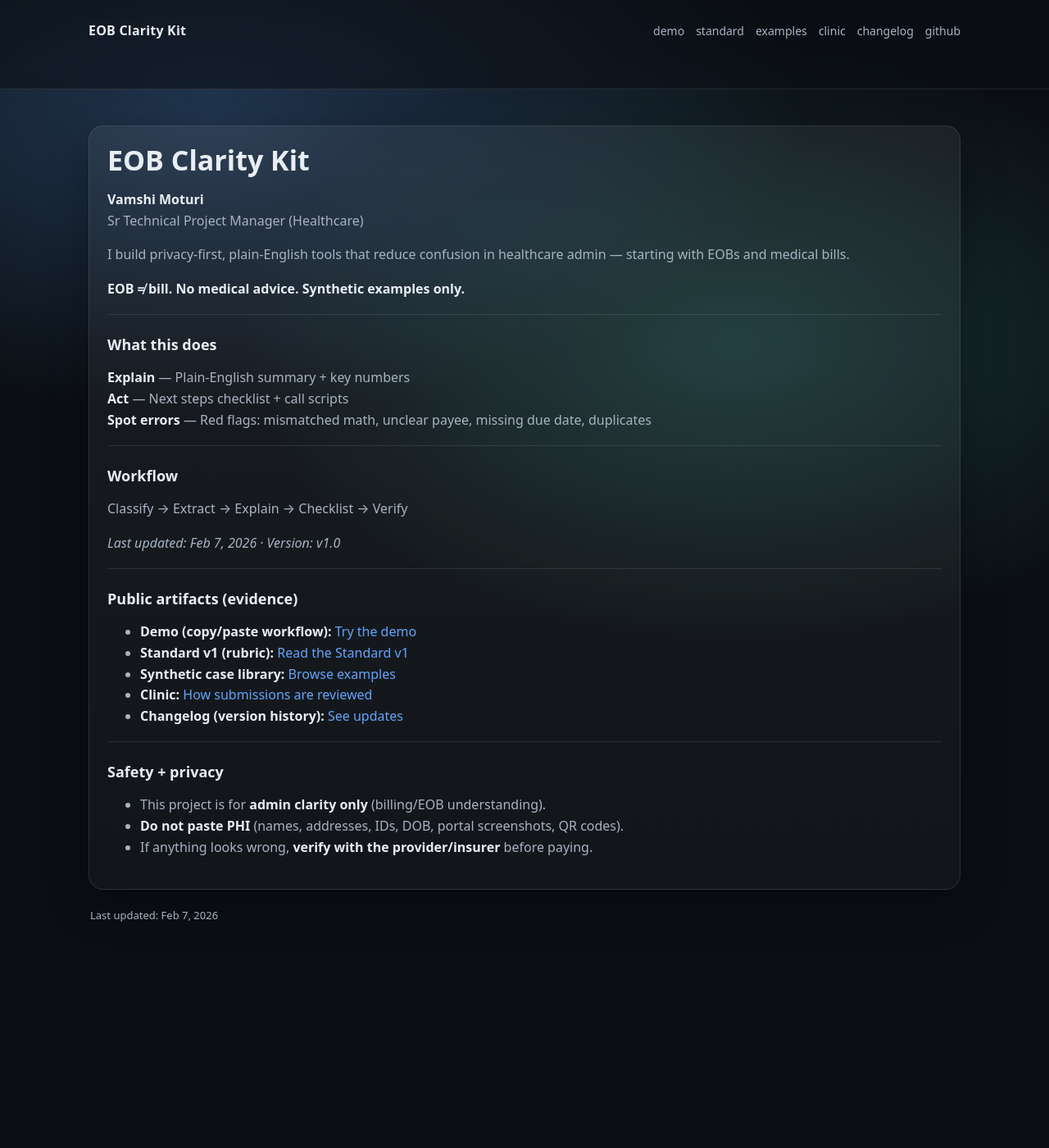
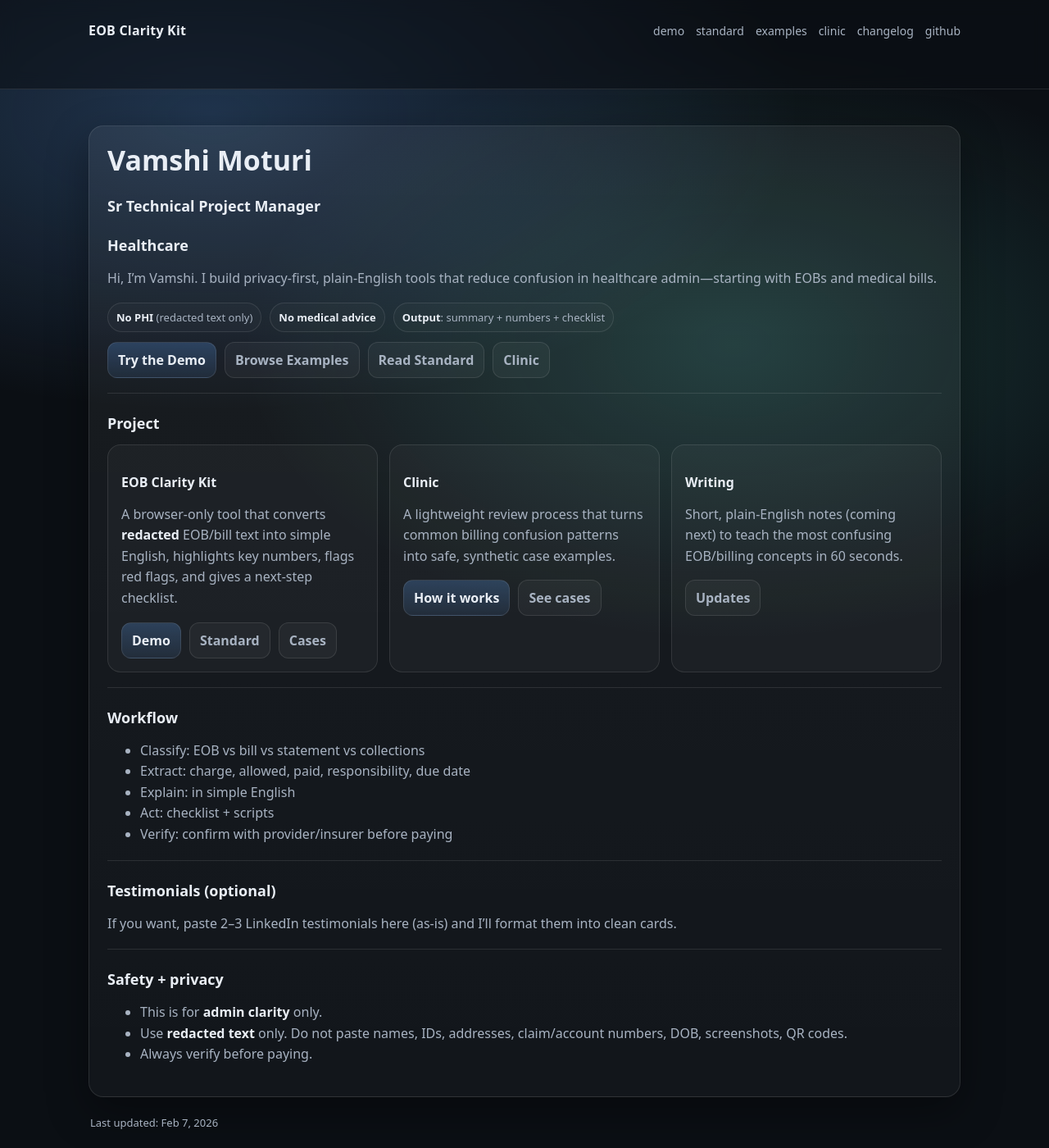
Before and after one commit to vamshimoturi/eob-clarity-kit, a Jekyll site: the page built from index.md, in a window 1280 px wide and 1400 px high. Shown: the whole window at 82% size. Built offline with Jekyll 4.4.1, drawn with Linux system fonts in a browser that asks for light colours.

Commit message:
Update index.md

```diff
--- a/index.md
+++ b/index.md
@@ -1,47 +1,80 @@
 ---
 layout: default
-title: EOB Clarity Kit
+title: Vamshi Moturi
 ---
 
-# EOB Clarity Kit
+# Vamshi Moturi
 
-**Vamshi Moturi**
-Sr Technical Project Manager (Healthcare)
+## Sr Technical Project Manager
+## Healthcare
 
-I build privacy-first, plain-English tools that reduce confusion in healthcare admin — starting with EOBs and medical bills.
+Hi, I’m Vamshi. I build privacy-first, plain-English tools that reduce confusion in healthcare admin—starting with EOBs and medical bills.
 
-**EOB ≠ bill. No medical advice. Synthetic examples only.**
+<div class="pills">
+  <div class="pill"><strong>No PHI</strong> (redacted text only)</div>
+  <div class="pill"><strong>No medical advice</strong></div>
+  <div class="pill"><strong>Output</strong>: summary + numbers + checklist</div>
+</div>
+
+<div class="btnrow">
+  <a class="btn" href="demo/">Try the Demo</a>
+  <a class="btn secondary" href="examples/">Browse Examples</a>
+  <a class="btn secondary" href="standard/">Read Standard</a>
+  <a class="btn secondary" href="clinic/">Clinic</a>
+</div>
 
 ---
 
-## What this does
+## Project
 
-**Explain** — Plain-English summary + key numbers
-**Act** — Next steps checklist + call scripts
-**Spot errors** — Red flags: mismatched math, unclear payee, missing due date, duplicates
+<div class="grid">
+  <div class="card2">
+    <h3>EOB Clarity Kit</h3>
+    <p>A browser-only tool that converts <strong>redacted</strong> EOB/bill text into simple English, highlights key numbers, flags red flags, and gives a next-step checklist.</p>
+    <div class="btnrow">
+      <a class="btn" href="demo/">Demo</a>
+      <a class="btn secondary" href="standard/">Standard</a>
+      <a class="btn secondary" href="examples/">Cases</a>
+    </div>
+  </div>
+
+  <div class="card2">
+    <h3>Clinic</h3>
+    <p>A lightweight review process that turns common billing confusion patterns into safe, synthetic case examples.</p>
+    <div class="btnrow">
+      <a class="btn" href="clinic/">How it works</a>
+      <a class="btn secondary" href="examples/">See cases</a>
+    </div>
+  </div>
+
+  <div class="card2">
+    <h3>Writing</h3>
+    <p>Short, plain-English notes (coming next) to teach the most confusing EOB/billing concepts in 60 seconds.</p>
+    <div class="btnrow">
+      <a class="btn secondary" href="changelog/">Updates</a>
+    </div>
+  </div>
+</div>
 
 ---
 
 ## Workflow
 
-Classify → Extract → Explain → Checklist → Verify
-
-_Last updated: Feb 7, 2026 · Version: v1.0_
+- Classify: EOB vs bill vs statement vs collections
+- Extract: charge, allowed, paid, responsibility, due date
+- Explain: in simple English
+- Act: checklist + scripts
+- Verify: confirm with provider/insurer before paying
 
 ---
 
-## Public artifacts (evidence)
-
-- **Demo (copy/paste workflow):** [Try the demo](demo/)
-- **Standard v1 (rubric):** [Read the Standard v1](standard/)
-- **Synthetic case library:** [Browse examples](examples/)
-- **Clinic:** [How submissions are reviewed](clinic/)
-- **Changelog (version history):** [See updates](changelog/)
+## Testimonials (optional)
+If you want, paste 2–3 LinkedIn testimonials here (as-is) and I’ll format them into clean cards.
 
 ---
 
 ## Safety + privacy
 
-- This project is for **admin clarity only** (billing/EOB understanding).
-- **Do not paste PHI** (names, addresses, IDs, DOB, portal screenshots, QR codes).
-- If anything looks wrong, **verify with the provider/insurer** before paying.
+- This is for **admin clarity** only.
+- Use **redacted text** only. Do not paste names, IDs, addresses, claim/account numbers, DOB, screenshots, QR codes.
+- Always verify before paying.
```
